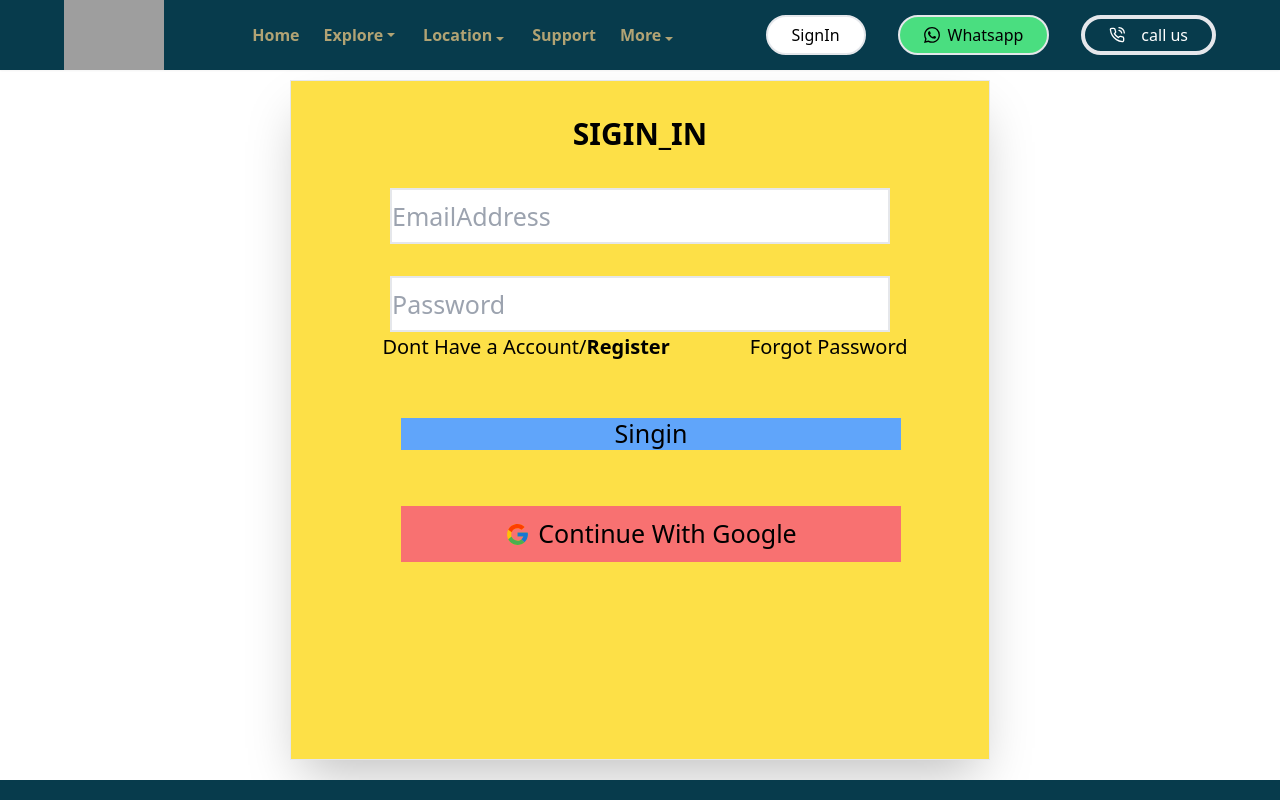
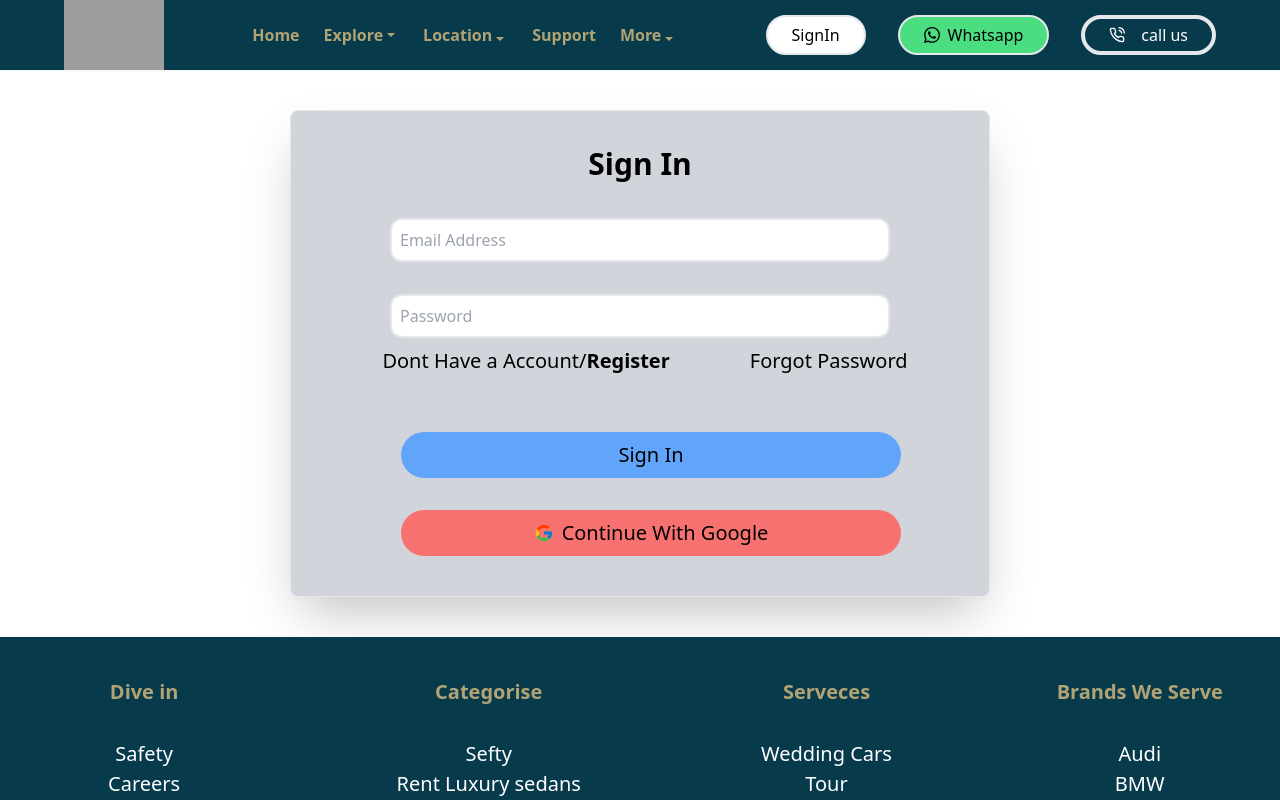
Before and after one commit to anchal86/gdcabs, a React (Create React App) app: page /Signin in a window 1280 px wide. Shown: the top 800 px of the page. Built offline with nearby package versions, Linux system fonts and the light colour scheme; grey boxes are pictures that could not be loaded; the HTML template or start-up script is replaced by a standard one.

Commit message:
Login Page Redesigned

```diff
--- a/src/pages/Signin.jsx
+++ b/src/pages/Signin.jsx
@@ -63,27 +63,27 @@ export default function Signin() {
 
   return (
     <>
-    <div className='w-full h-[700px]'>
-        <form onSubmit={onSubmit} className='w-[700px] h-[680px] shadow-2xl border-[1px] border-gray m-auto text-center mt-[10px] bg-yellow-300'>
-            <h1 className='mt-[30px] text-[30px] font-semibold'>SIGIN_IN</h1>
+    <div className='w-full my-10 '>
+        <form onSubmit={onSubmit} className='w-[700px] shadow-2xl border-[1px] border-gray m-auto text-center mt-[10px] bg-gray-300 rounded-lg pb-10'>
+            <h1 className='mt-[30px] text-[30px] font-semibold'>Sign In</h1>
 
-            <input type='botton' placeholder='EmailAddress' className='border-2 w-[500px] h-14 text-[25px] mt-8'
+            <input type='text' placeholder='Email Address' className='border-2 w-[500px] py-2 px-2 text-[16px] mt-8 rounded-xl'
                            onChange={(e)=>setEmail(e.target.value)}></input>
 
-            <input type='password' placeholder='Password' className='mt-8 border-2 w-[500px] h-14 text-[25px]'
+            <input type='password' placeholder='Password' className='mt-8 border-2 w-[500px] p-2 text-[16px] rounded-xl'
              onChange={(e)=>setPassword(e.target.value)}></input>
-            <div className='flex justify-center ml-[10px]'>
+            <div className='flex justify-center ml-[10px] mt-2'>
                 <p className='text-[20px]'>Dont Have a Account/</p><Link to='/Signup' className='text-[20px] font-semibold'>Register</Link>
                 <Link to='/Forgotpassword' className='list-none  ml-[80px] text-[20px] space-x-4'>Forgot Password</Link>
             </div>
 
 
-            <button className='hover:bg-blue-600 bg-blue-400 w-[500px] h-8 mt-14 text-[25px] cursor-pointer
+            <button className='hover:bg-blue-600 bg-blue-400 w-[500px] py-2 mt-14 text-[20px] rounded-3xl cursor-pointer
                               justify-center flex items-center ml-[110px]'
 
                               >
-                Singin</button>
-            <button className='hover:bg-red-600 bg-red-400 w-[500px] h-14 mt-14 text-[25px] cursor-pointer
+                Sign In</button>
+            <button className='hover:bg-red-600 bg-red-400 w-[500px] py-2 mt-8 text-[20px] cursor-pointer  rounded-3xl
                               justify-center flex items-center ml-[110px]'
                               onClick={Auth}
                               >
```
